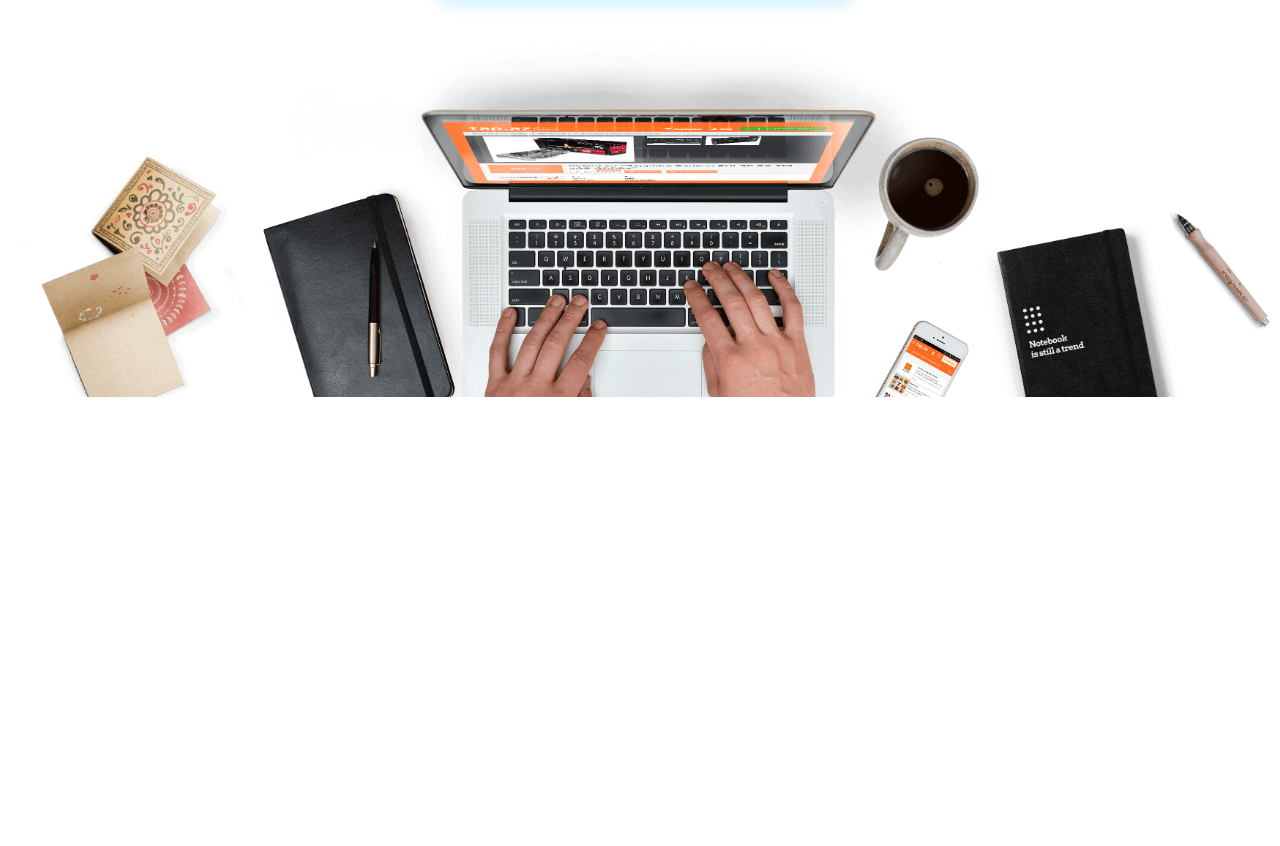
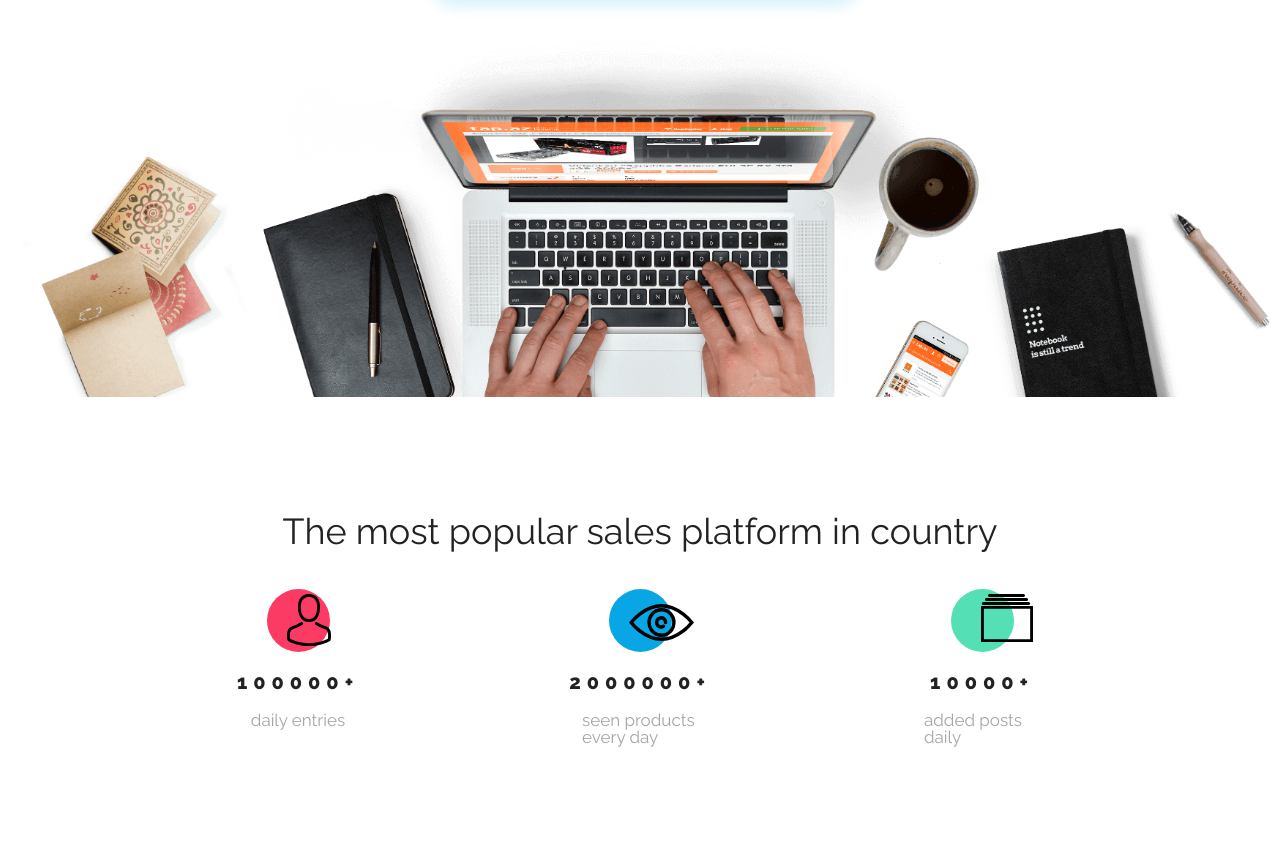
Before and after one commit to GabCzek/BestShop, a plain HTML site: page index.html in a window 1280 px wide. Shown: the part 387-1233 px from the top of the page. Before the commit the page ends 800 px from the top, so only its background shows below. Drawn offline with nearby package versions, Linux system fonts and the light colour scheme.

Commit message:
statistics section added and styled

```diff
--- a/css/style.css
+++ b/css/style.css
@@ -121,3 +121,90 @@
     background-repeat: no-repeat;
     width: 100%;
 }
+
+/*STATISTICS SECTION*/
+
+.statistics {
+    padding: 100px;
+    display: flex;
+    justify-content: center;
+}
+
+.statistics_content {
+    display: flex;
+    flex-direction: column;
+    gap: 40px;
+    margin: 0;
+    width: 800px;
+
+}
+
+.statistics h2 {
+    font-family: var(--main-font);
+    font-size: 36px;
+    align-self: center;
+}
+
+.articles {
+    display: flex;
+    justify-content: space-between;
+    flex-wrap: wrap;
+}
+
+.article {
+    display: flex;
+    flex-direction: column;
+    align-items: center;
+    gap: 20px;
+    font-family: var(--main-font);
+    width: 116px;
+}
+
+.logo {
+
+    height: 63px;
+    width: 63px;
+    position: relative;
+    border-radius: 50%;
+}
+
+.person-logo {
+    background-color: var(--color-redish);
+}
+
+.person-logo img {
+    position: absolute;
+    left: 20px;
+    top: 5px;
+}
+
+.eye-logo {
+    background-color: var(--color-primary);
+}
+
+.eye-logo img {
+    position: absolute;
+    left: 20px;
+    top: 15px;
+}
+
+.catalog-logo {
+    background-color: var(--color-green);
+}
+
+.catalog-logo img {
+    position: absolute;
+    left: 30px;
+    top: 5px;
+}
+
+.article h3 {
+    font-weight: 800;
+    letter-spacing: 0.3em;
+    font-size: 20px;
+}
+
+.article p {
+    color: var(--color-grey);
+    font-size: 17px;
+}
--- a/index.html
+++ b/index.html
@@ -31,11 +31,40 @@
 </header>
 
 <section class="hero">
-    <div class="container hero_content" >
+    <div class="container hero_content">
         <h1>Sell More!</h1>
         <p>Open shop on our platform and increase your sales</p>
         <button><a href="#">Open your shop</a></button>
-        <img src="../assets/Background.png">
+        <img src="assets/Background.png" alt="working on a laptop">
+    </div>
+</section>
+
+<section class="statistics">
+    <div class="container statistics_content">
+        <h2>The most popular sales platform in country</h2>
+        <div class="articles">
+            <article class="article">
+                <div class="logo person-logo">
+                    <img src="assets/Person.svg" alt="person icon">
+                </div>
+                <h3>100000+</h3>
+                <p>daily entries</p>
+            </article>
+            <article class="article">
+                <div class="logo eye-logo">
+                    <img src="assets/Eye.svg" alt="eye icon">
+                </div>
+                <h3>2000000+</h3>
+                <p>seen products every day</p>
+            </article>
+            <article class="article">
+                <div class="logo catalog-logo">
+                    <img src="assets/Catalog.svg" alt="catalog icon">
+                </div>
+                <h3>10000+</h3>
+                <p>added posts daily</p>
+            </article>
+        </div>
     </div>
 </section>
 
```
